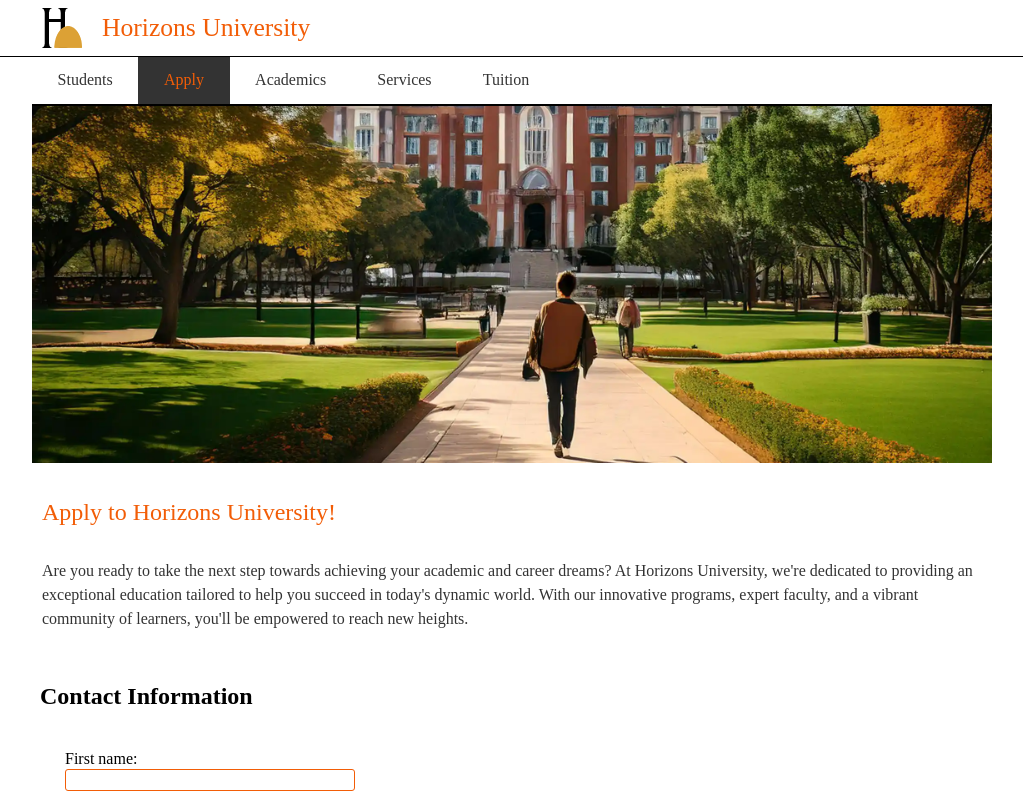
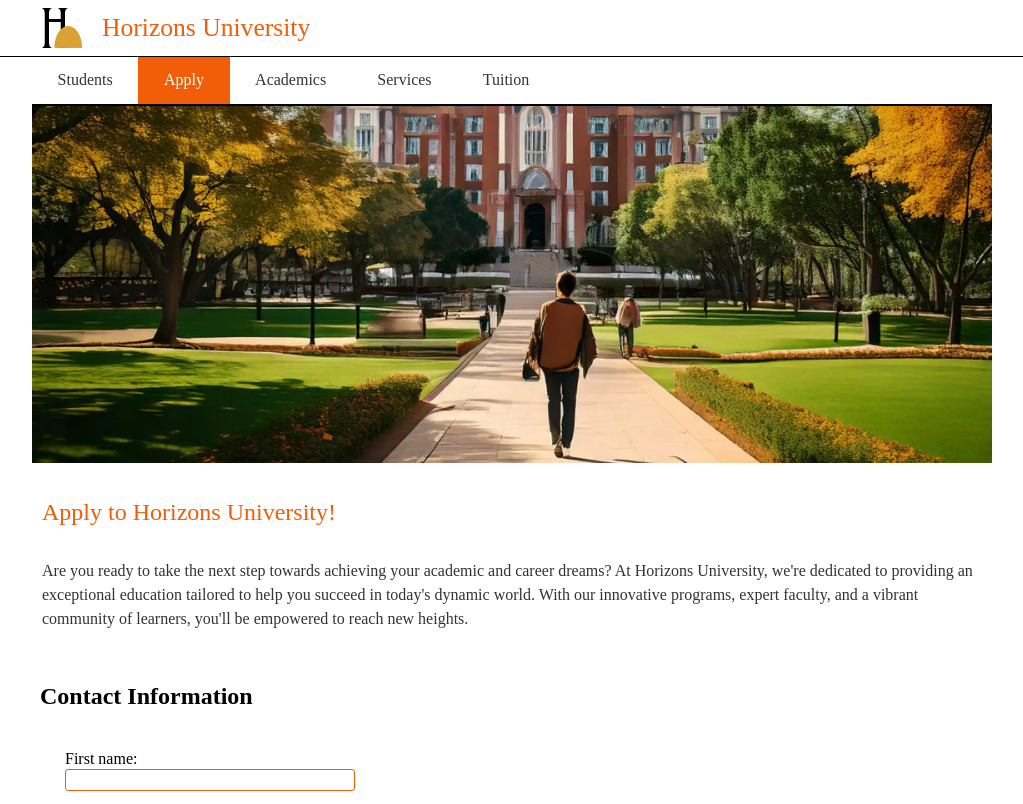
Before and after one commit to SpyArmy/07Uni, a plain HTML site: page index.html in a window 1280 px wide. Shown: the top 804 px of the page, without its empty margins (128-1151 px from the left). Drawn offline with Linux system fonts and the light colour scheme; a web font is replaced by a local one.

Commit message:
Add files via upload

```diff
--- a/scss/_small.scss
+++ b/scss/_small.scss
@@ -81,8 +81,8 @@ nav {
         text-align: right;
     }
     li.active a {
-        color: $primaryColor;
-        background-color: #333;
+        color: white;
+        background-color: $primaryColor;
     }
 } // end of nav
 
@@ -146,7 +146,7 @@ form {
         margin-bottom: .1rem;
     }
     #button {
-        color: white;
+        color: $greyColor;
         background-color: $primaryColor;
         margin: 20px;
         width: 325px;
```
Also changed, not shown: css/styles.css, css/styles.min.css, 2 other files.
